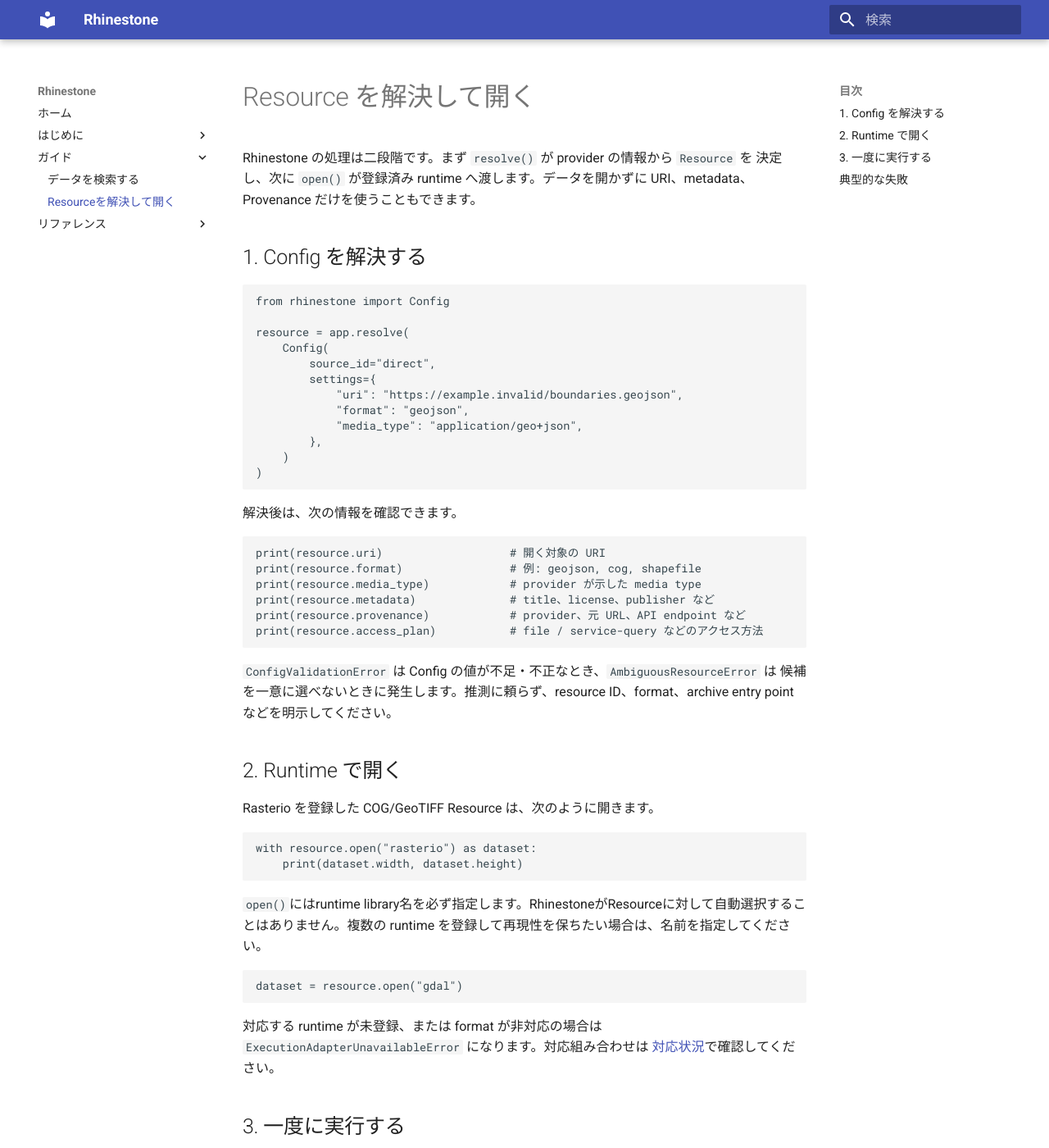
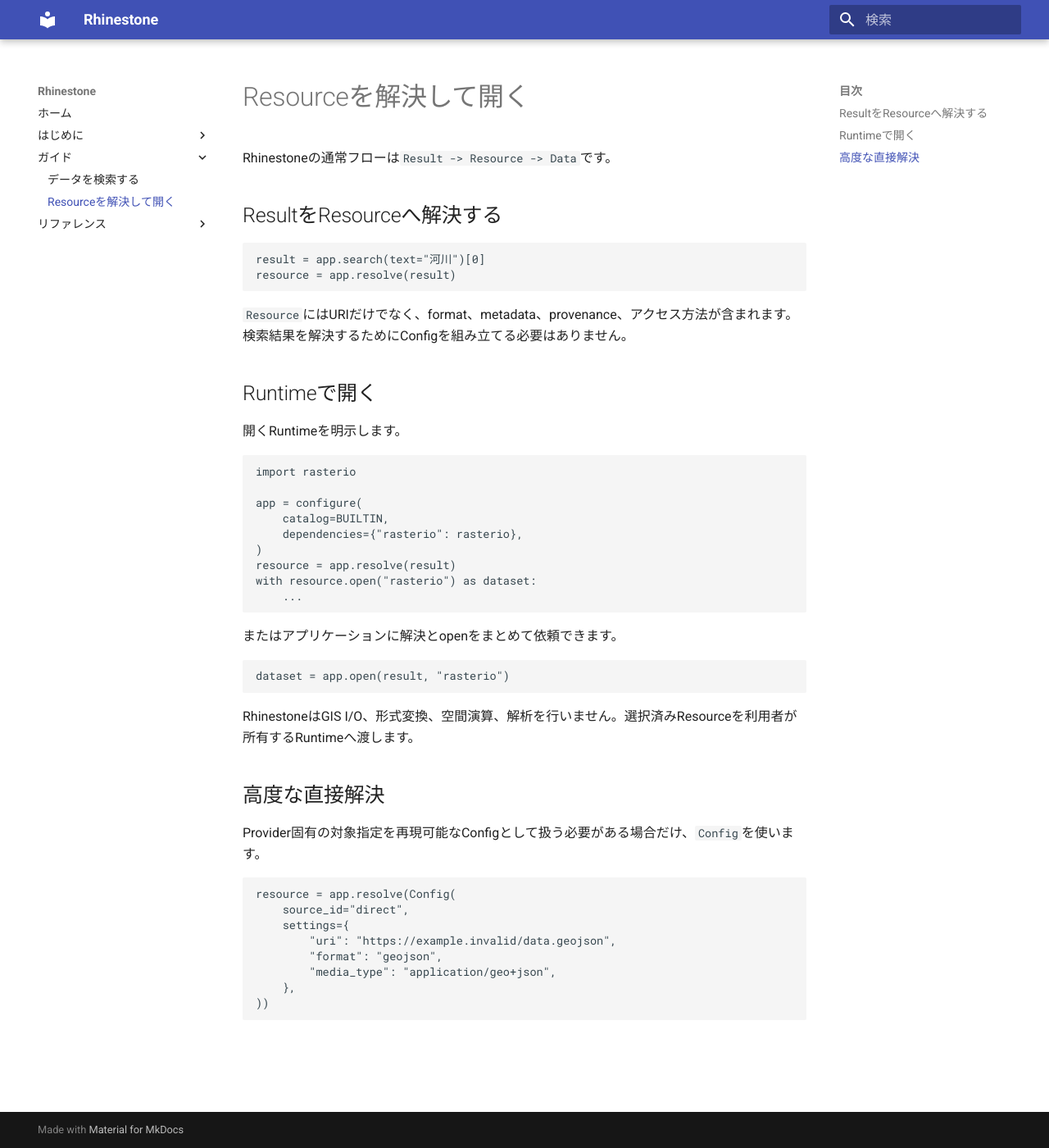
Before and after one commit to u-kitazawa/rhinestone, an MkDocs documentation site: the page built from docs/resolve-and-open.md, in a window 1280 px wide and 1400 px high. Shown: the whole window at 82% size. Built offline with MkDocs 1.6.1 and Material for MkDocs 9.7.7, drawn with Linux system fonts in a browser that asks for light colours; some of the changed text lies outside the part shown.

Commit message:
Document Result to Resource resolution flow

````diff
--- a/docs/resolve-and-open.md
+++ b/docs/resolve-and-open.md
@@ -1,80 +1,51 @@
-# Resource を解決して開く
+# Resourceを解決して開く
 
-Rhinestone の処理は二段階です。まず `resolve()` が provider の情報から `Resource` を
-決定し、次に `open()` が登録済み runtime へ渡します。データを開かずに URI、metadata、
-Provenance だけを使うこともできます。
+Rhinestoneの通常フローは`Result -> Resource -> Data`です。
 
-## 1. Config を解決する
+## ResultをResourceへ解決する
 
 ```python
-from rhinestone import Config
-
-resource = app.resolve(
-    Config(
-        source_id="direct",
-        settings={
-            "uri": "https://example.invalid/boundaries.geojson",
-            "format": "geojson",
-            "media_type": "application/geo+json",
-        },
-    )
-)
+result = app.search(text="河川")[0]
+resource = app.resolve(result)
 ```
 
-解決後は、次の情報を確認できます。
+`Resource`にはURIだけでなく、format、metadata、provenance、アクセス方法が含まれます。検索結果を解決するためにConfigを組み立てる必要はありません。
+
+## Runtimeで開く
+
+開くRuntimeを明示します。
 
 ```python
-print(resource.uri)                   # 開く対象の URI
-print(resource.format)                # 例: geojson, cog, shapefile
-print(resource.media_type)            # provider が示した media type
-print(resource.metadata)              # title、license、publisher など
-print(resource.provenance)            # provider、元 URL、API endpoint など
-print(resource.access_plan)           # file / service-query などのアクセス方法
+import rasterio
+
+app = configure(
+    catalog=BUILTIN,
+    dependencies={"rasterio": rasterio},
+)
+resource = app.resolve(result)
+with resource.open("rasterio") as dataset:
+    ...
 ```
 
-`ConfigValidationError` は Config の値が不足・不正なとき、`AmbiguousResourceError` は
-候補を一意に選べないときに発生します。推測に頼らず、resource ID、format、archive
-entry point などを明示してください。
-
-## 2. Runtime で開く
-
-Rasterio を登録した COG/GeoTIFF Resource は、次のように開きます。
+またはアプリケーションに解決とopenをまとめて依頼できます。
 
 ```python
-with resource.open("rasterio") as dataset:
-    print(dataset.width, dataset.height)
+dataset = app.open(result, "rasterio")
 ```
 
-`open()`にはruntime library名を必ず指定します。RhinestoneがResourceに対して自動選択することはありません。複数の
-runtime を登録して再現性を保ちたい場合は、名前を指定してください。
+RhinestoneはGIS I/O、形式変換、空間演算、解析を行いません。選択済みResourceを利用者が所有するRuntimeへ渡します。
+
+## 高度な直接解決
+
+Provider固有の対象指定を再現可能なConfigとして扱う必要がある場合だけ、`Config`を使います。
 
 ```python
-dataset = resource.open("gdal")
+resource = app.resolve(Config(
+    source_id="direct",
+    settings={
+        "uri": "https://example.invalid/data.geojson",
+        "format": "geojson",
+        "media_type": "application/geo+json",
+    },
+))
 ```
-
-対応する runtime が未登録、または format が非対応の場合は
-`ExecutionAdapterUnavailableError` になります。対応組み合わせは
-[対応状況](compatibility.md)で確認してください。
-
-## 3. 一度に実行する
-
-中間の Resource が不要なら、`app.open(config, adapter=...)` を使えます。
-
-```python
-dataset = app.open(config, library="gdal")
-```
-
-ただし、license、配布元、選ばれた URI を記録したいときは、先に `resolve()` して
-`Resource` を保存・確認する方法を推奨します。
-
-## 典型的な失敗
-
-| 状況 | 確認すること |
-| --- | --- |
-| `UnsupportedSourceError` | `source_id`に対応するproviderが構成されているか |
-| `ConfigValidationError` | 必須設定、format、entry point、credential 名が正しいか |
-| `ProviderMetadataError` | API endpoint、ネットワーク、認証情報を確認する |
-| `ExecutionAdapterUnavailableError` | dependency 名と対応 format を確認する |
-| `DependencyUnavailableError` | `dependencies` に runtime object または factory が登録されているか、factory が import に成功するか |
-
-より具体的な provider の設定は [Source Adapter 一覧](api/source-adapters.md) を参照してください。
````
